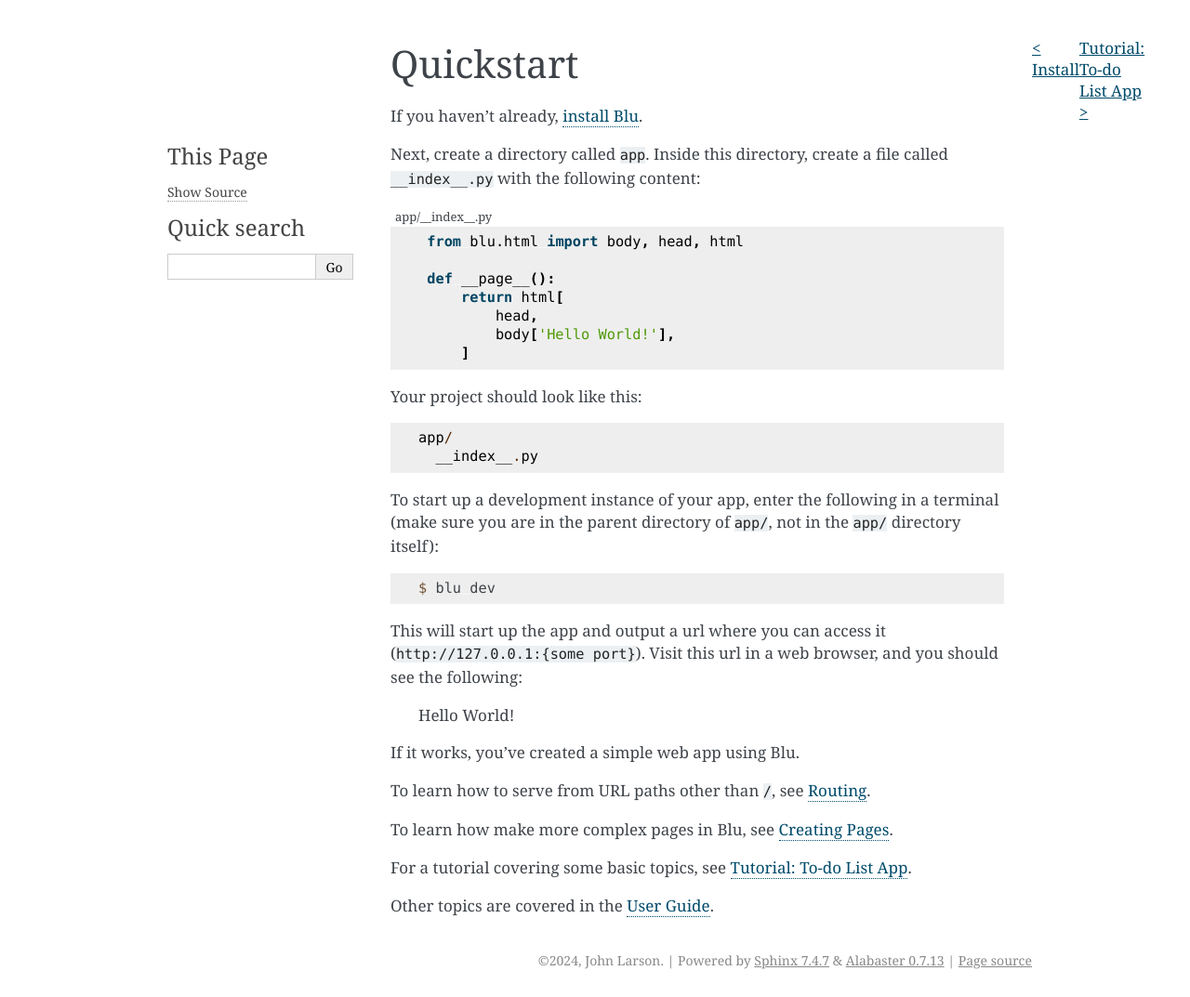
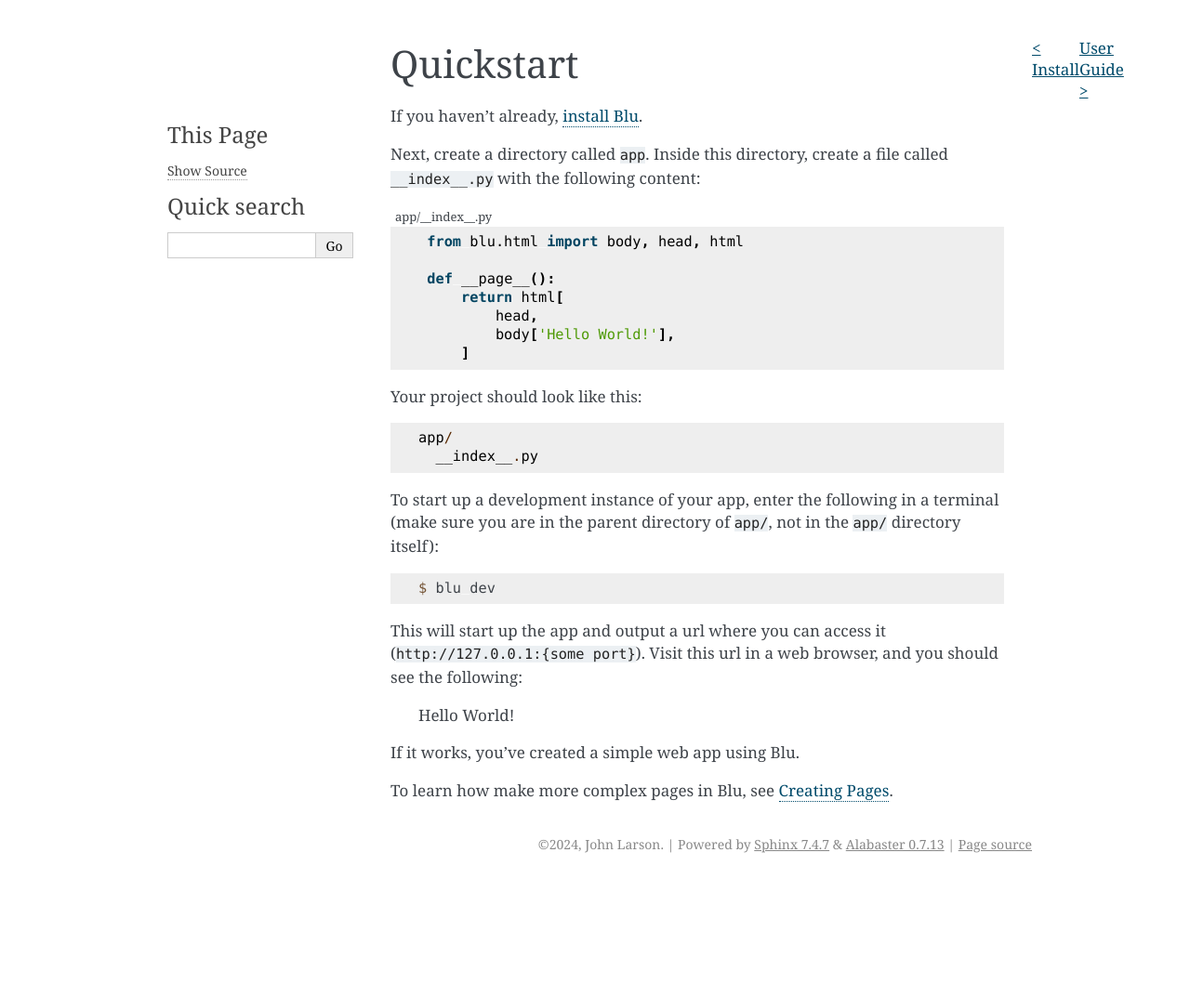
Before and after one commit to johnlarson/blu, a Sphinx documentation site: the page built from docs/quickstart.rst, in a window 1280 px wide. Shown: the whole page at 93% size. Built offline with Sphinx 7.4.7, drawn with Linux system fonts in a browser that asks for light colours; pages that are not in the unit, such as notebooks, are missing from menus; after the commit the page ends 948 px from its top, so only the background shows below that.

Commit message:
remove empty pages from user guide

```diff
--- a/docs/index.rst
+++ b/docs/index.rst
@@ -14,6 +14,5 @@ Welcome Blu's documentation.
 
    install
    quickstart
-   tutorial-todo/index
    user-guide/index
    api-reference/index
--- a/docs/quickstart.rst
+++ b/docs/quickstart.rst
@@ -39,10 +39,4 @@ This will start up the app and output a url where you can access it (``http://12
 
 If it works, you've created a simple web app using Blu.
 
-To learn how to serve from URL paths other than ``/``, see :ref:`Routing`.
-
 To learn how make more complex pages in Blu, see :ref:`Creating Pages`.
-
-For a tutorial covering some basic topics, see :ref:`Tutorial: To-do List App`.
-
-Other topics are covered in the :ref:`User Guide`.
--- a/docs/user-guide/index.rst
+++ b/docs/user-guide/index.rst
@@ -8,7 +8,3 @@ User Guide
    :caption: Contents:
 
    creating-pages
-   routing
-   client-side-rendering
-   static-files
-   deploying-your-app
```
